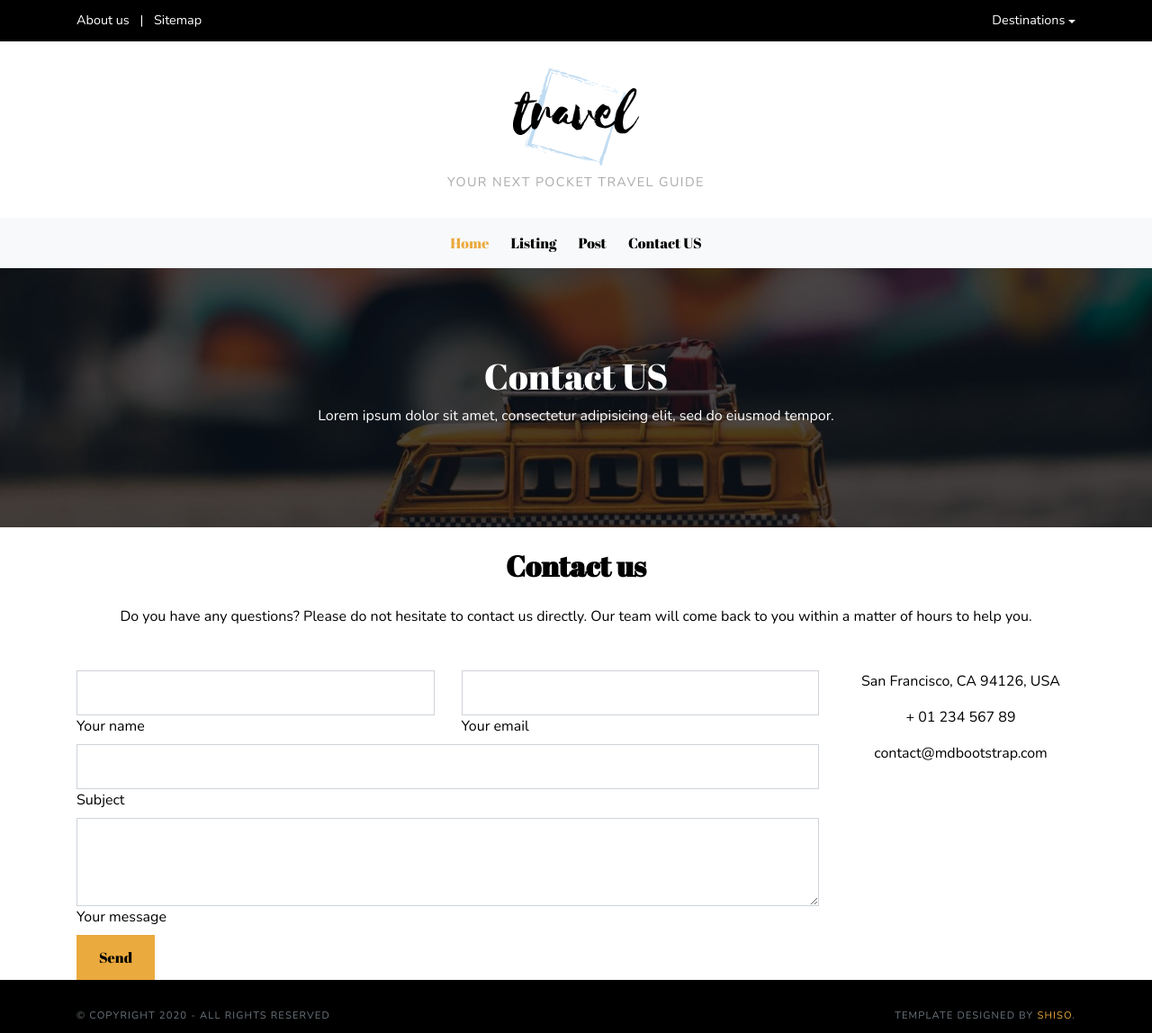
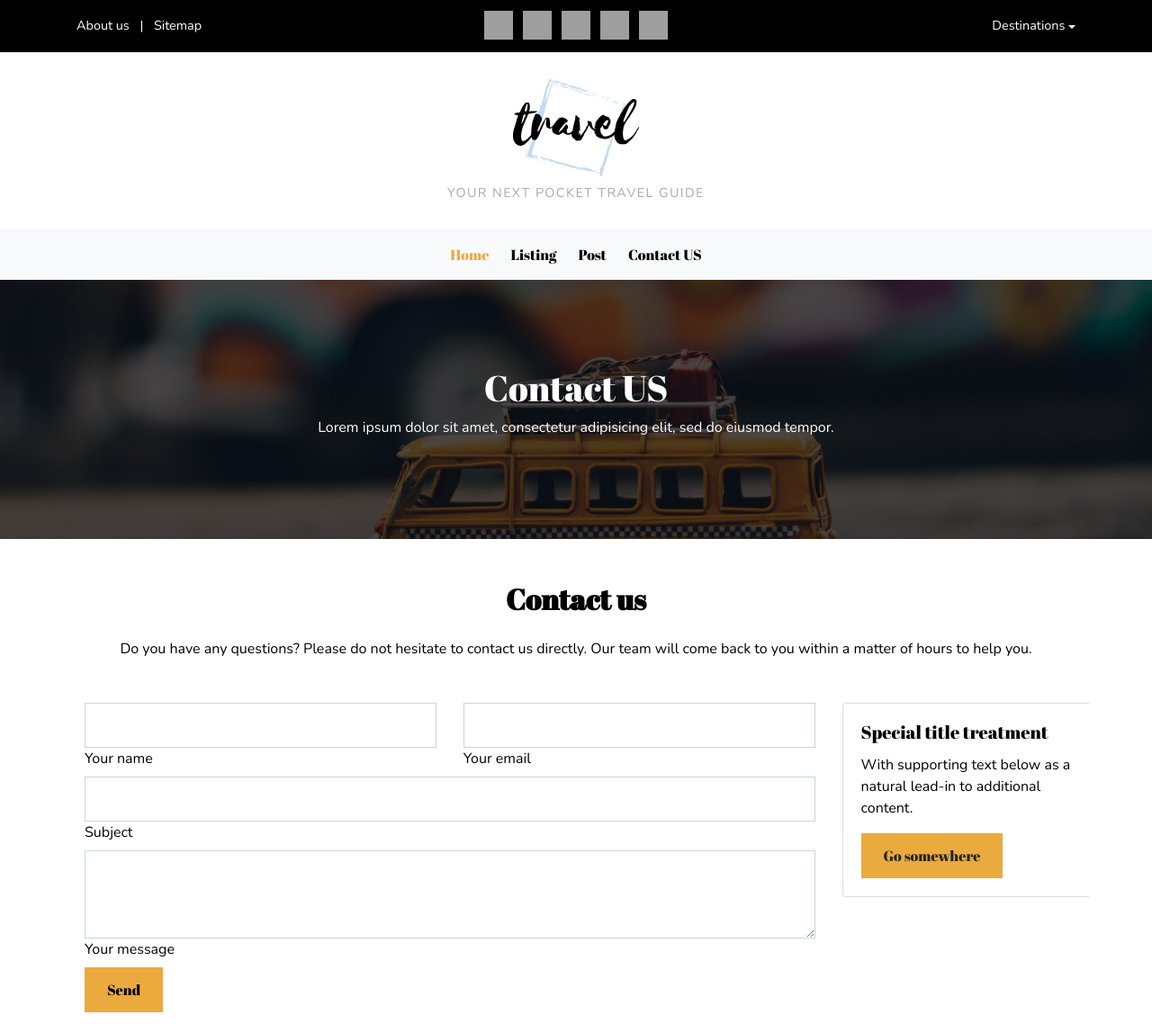
Before and after one commit to The-Shiso/IK-master, a Django app: page /Contact/ in a window 1280 px wide. Shown: the top 1148 px of the page at 90% size. Run offline with Django 3.2, Linux system fonts and the light colour scheme; some libraries are stand-ins or nearby versions; grey boxes are pictures that could not be loaded.

Commit message:
new footer

```diff
--- a/templates/Contact.html
+++ b/templates/Contact.html
@@ -13,7 +13,7 @@
         </div>
       </div>
 </section>
-<section class="container">
+<section class="container p-4">
 
     <!--Section heading-->
     <h2 class="h1-responsive font-weight-bold text-center my-4">Contact us</h2>
@@ -87,25 +87,23 @@
         <!--Grid column-->
 
         <!--Grid column-->
-        <div class="col-md-3 text-center">
-            <ul class="list-unstyled mb-0">
-                <li><i class="fas fa-map-marker-alt fa-2x"></i>
-                    <p>San Francisco, CA 94126, USA</p>
-                </li>
+        <div class="col-md-3 ">
+<div class="card" style="width: 18rem;">
+  <div class="card-body">
+    <h5 class="card-title">Special title treatment</h5>
+    <p class="card-text">With supporting text below as a natural lead-in to additional content.</p>
+    <a href="#" class="btn btn-primary">Go somewhere</a>
+  </div>
+</div>
 
-                <li><i class="fas fa-phone mt-4 fa-2x"></i>
-                    <p>+ 01 234 567 89</p>
-                </li>
-
-                <li><i class="fas fa-envelope mt-4 fa-2x"></i>
-                    <p>contact@mdbootstrap.com</p>
-                </li>
-            </ul>
         </div>
         <!--Grid column-->
 
     </div>
 
 </section>
-<!--Section: Contact v.2-->
+
+<iframe src="https://www.google.com/maps/embed?pb=!1m18!1m12!1m3!1d3008.3121484725466!2d28.983802268055832!3d41.06216899829104!2m3!1f0!2f0!3f0!3m2!1i1024!2i768!4f13.1!3m3!1m2!1s0x14cab71b8720dd89%3A0x702c60b139752f6e!2zTWVya2V6LCBIYXNhdCBTay4gNTIvMSwgMzQwMDAgxZ5pxZ9saS_EsHN0YW5idWw!5e0!3m2!1str!2str!4v1573769491202!5m2!1str!2str"
+        width="100%" height="380" frameborder="0" style="border:0;" allowfullscreen=""></iframe>
+
 {% endblock content %}
--- a/templates/footer.html
+++ b/templates/footer.html
@@ -7,16 +7,15 @@
           </div>
           <div class="col-lg-4 text-center mb-2 mb-lg-0">
             <ul class="list-inline text-white small mb-0">
-              <li class="list-inline-item"><a class="reset-anchor" href="#"><i class="fab fa-facebook-f"></i></a></li>
-              <li class="list-inline-item"><a class="reset-anchor" href="#"><i class="fab fa-twitter"></i></a></li>
-              <li class="list-inline-item"><a class="reset-anchor" href="#"><i class="fab fa-instagram"></i></a></li>
-              <li class="list-inline-item"><a class="reset-anchor" href="#"><i class="fab fa-linkedin"></i></a></li>
-              <li class="list-inline-item"><a class="reset-anchor" href="#"><i class="fab fa-youtube"></i></a></li>
-              <li class="list-inline-item"><a class="reset-anchor" href="#"><i class="fab fa-vimeo-v"></i></a></li>
+              <li class="list-inline-item"><a href=""><img class="svg-icon" src="{% static 'img/fa.png' %}" alt=""></a></li>
+              <li class="list-inline-item"><a href=""><img class="svg-icon" src="{% static 'img/insto.png' %}" alt=""></a></li>
+              <li class="list-inline-item"><a href=""><img class="svg-icon" src="{% static 'img/yo.png' %}" alt=""></a></li>
+              <li class="list-inline-item"><a href=""><img class="svg-icon" src="{% static 'img/tw.png' %}" alt=""></a></li>
+              <li class="list-inline-item"><a href=""><img class="svg-icon" src="{% static 'img/li.png' %}" alt=""></a></li>
             </ul>
           </div>
           <div class="col-lg-4 text-center text-lg-right">
-            <p class="small text-muted text-uppercase mb-0">Template designed by <a href="#">SHISO</a>. </p>
+            <p class="small text-muted text-uppercase mb-0">Made with <img class="svg-icon" src="{% static 'img/lo.png' %}" alt="shiso"> by <a href="#">SHISO</a>. </p>
           </div>
         </div>
       </div>
--- a/templates/header.html
+++ b/templates/header.html
@@ -14,12 +14,11 @@
         </div>
         <div class="col-lg-4 d-none d-lg-block text-center">
           <ul class="list-inline mb-0 small">
-            <li class="list-inline-item"><a class="reset-anchor" href="#"><i class="fab fa-facebook-f"></i></a></li>
-            <li class="list-inline-item"><a class="reset-anchor" href="#"><i class="fab fa-twitter"></i></a></li>
-            <li class="list-inline-item"><a class="reset-anchor" href="#"><i class="fab fa-instagram"></i></a></li>
-            <li class="list-inline-item"><a class="reset-anchor" href="#"><i class="fab fa-linkedin"></i></a></li>
-            <li class="list-inline-item"><a class="reset-anchor" href="#"><i class="fab fa-youtube"></i></a></li>
-            <li class="list-inline-item"><a class="reset-anchor" href="#"><i class="fab fa-vimeo-v"></i></a></li>
+              <li class="list-inline-item"><a href=""><img class="svg-icon" src="{% static 'img/fa.png' %}" alt=""></a></li>
+              <li class="list-inline-item"><a href=""><img class="svg-icon" src="{% static 'img/insto.png' %}" alt=""></a></li>
+              <li class="list-inline-item"><a href=""><img class="svg-icon" src="{% static 'img/yo.png' %}" alt=""></a></li>
+              <li class="list-inline-item"><a href=""><img class="svg-icon" src="{% static 'img/tw.png' %}" alt=""></a></li>
+              <li class="list-inline-item"><a href=""><img class="svg-icon" src="{% static 'img/li.png' %}" alt=""></a></li>
           </ul>
         </div>
         <div class="col-lg-4 d-none d-lg-block text-right">
```
Also changed, not shown: templates/index.html (+4 -4 lines).
